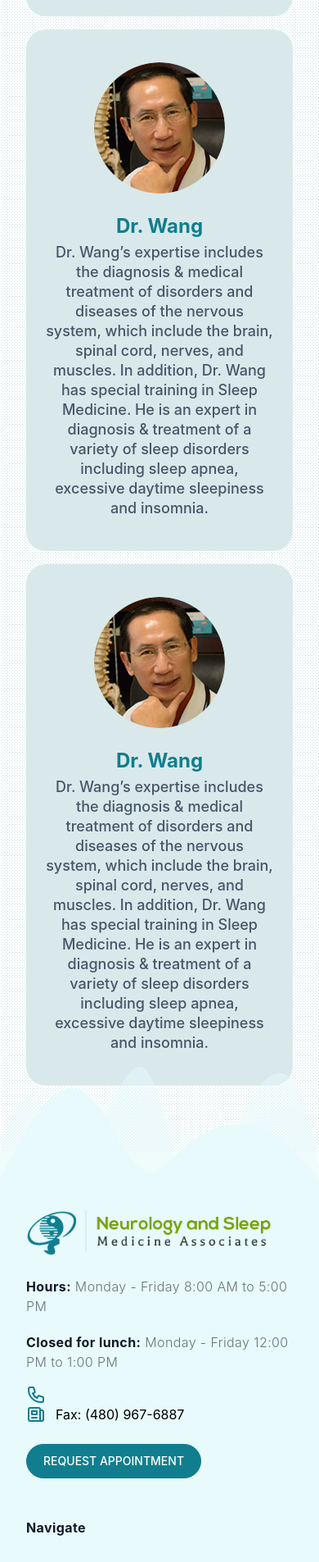
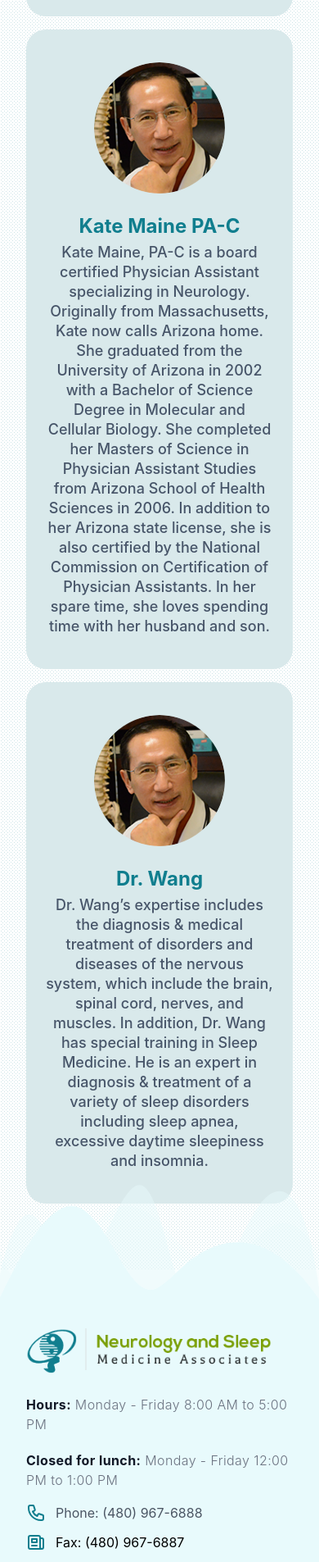
Before and after one commit to w2h3/next-with-vars1, a Next.js app: page /about in a window 390 px wide. Shown: the part 2256-4161 px from the top of the page at 82% size. Built offline with nearby package versions, Linux system fonts and the light colour scheme.

Commit message:
Fixed Team section

```diff
--- a/src/components/Team.tsx
+++ b/src/components/Team.tsx
@@ -8,8 +8,8 @@ const people = [
     imageUrl: `${dr.src}`,
   },
   {
-    name: 'Dr. Wang',
-    role: 'Dr. Wang’s expertise includes the diagnosis & medical treatment of disorders and diseases of the nervous system, which include the brain, spinal cord, nerves, and muscles. In addition, Dr. Wang has special training in Sleep Medicine. He is an expert in diagnosis & treatment of a variety of sleep disorders including sleep apnea, excessive daytime sleepiness and insomnia.',
+    name: 'Kate Maine PA-C',
+    role: 'Kate Maine, PA-C is a board certified Physician Assistant specializing in Neurology. Originally from Massachusetts, Kate now calls Arizona home. She graduated from the University of Arizona in 2002 with a Bachelor of Science Degree in Molecular and Cellular Biology. She completed her Masters of Science in Physician Assistant Studies from Arizona School of Health Sciences in 2006. In addition to her Arizona state license, she is also certified by the National Commission on Certification of Physician Assistants. In her spare time, she loves spending time with her husband and son.',
     imageUrl: `${dr.src}`,
   },
   {
--- a/src/components/layout/Footer.tsx
+++ b/src/components/layout/Footer.tsx
@@ -101,7 +101,7 @@ export const Footer = () => {
                 </Link>
                 <span className="ml-3 mb-3">
                   <Link href="tel:4807478296" passHref>
-                    <a className="hidden lg:flex text-gray-600">
+                    <a className="flex text-gray-600">
                       Phone: (480) 967-6888
                     </a>
                   </Link>
```
Also changed, not shown: public/KateM.png (added).
